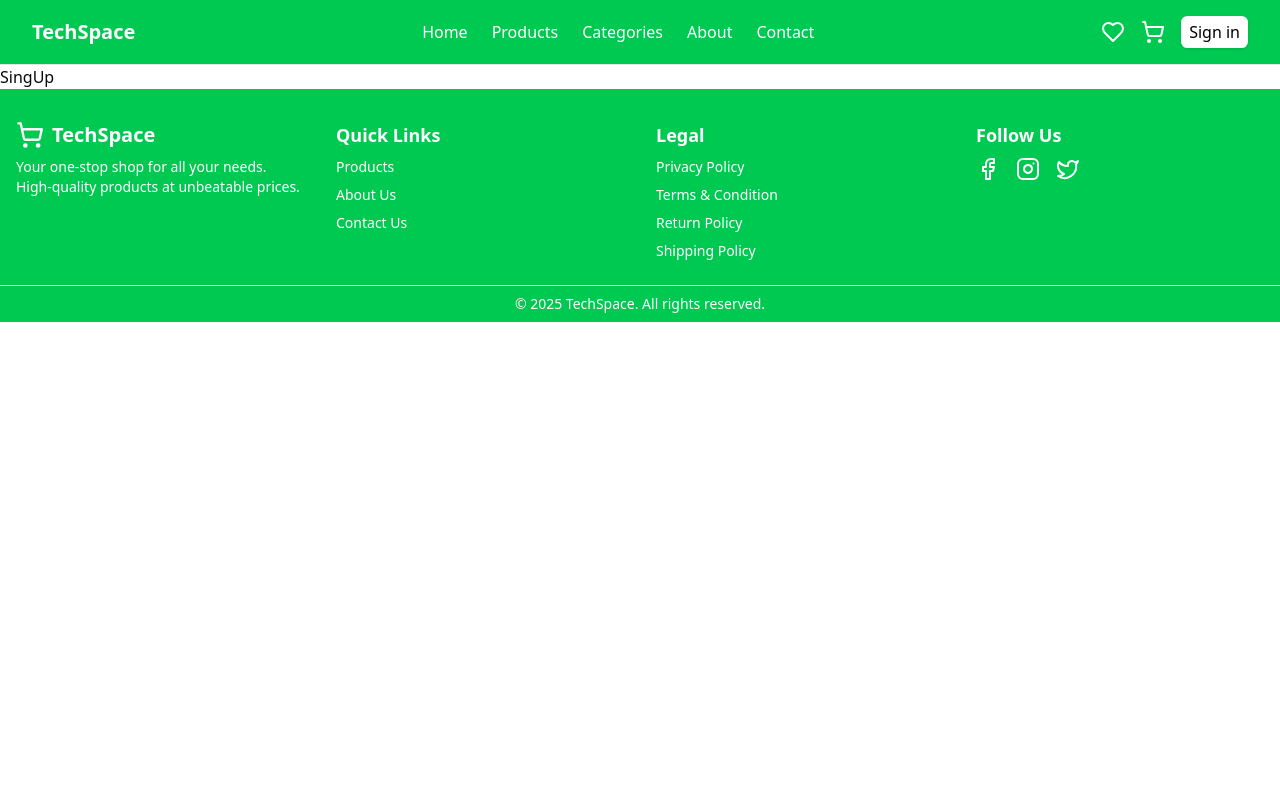
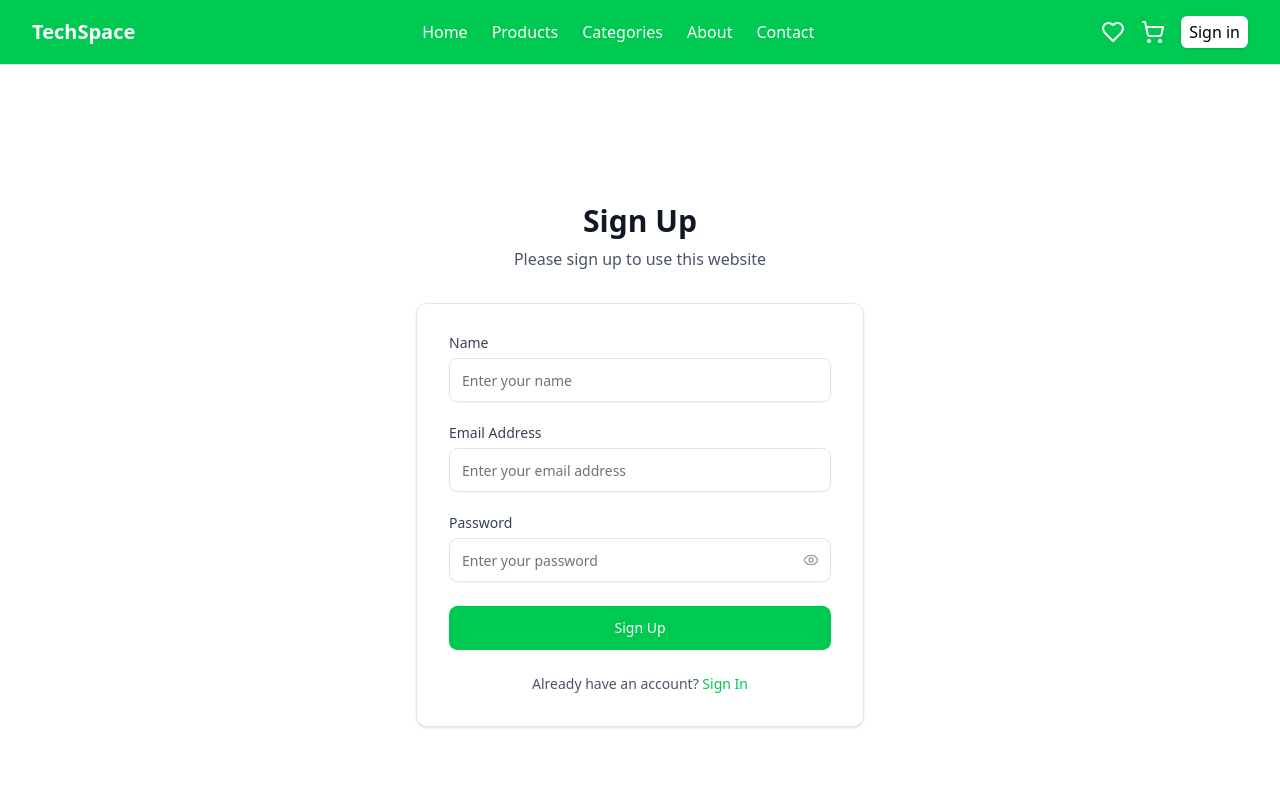
Before and after one commit to md-suhag/tech-space, a React (Vite) app: page /sign-up in a window 1280 px wide. Shown: the top 800 px of the page. Built offline with nearby package versions, Linux system fonts and the light colour scheme; no server answers.

Commit message:
Add: sign up page

```diff
--- a/src/pages/SignIn/SignIn.jsx
+++ b/src/pages/SignIn/SignIn.jsx
@@ -53,7 +53,7 @@ const SignIn = () => {
 
       // Show success message
       toast.success("Sign in successful!");
-
+      form.reset();
       // Redirect to dashboard or intended page
       navigate("/");
     } catch (error) {
--- a/src/pages/SignUp/SingUp.jsx
+++ b/src/pages/SignUp/SingUp.jsx
@@ -1,7 +1,222 @@
-import React from "react";
+import Container from "@/components/shared/Container";
+import { Button } from "@/components/ui/button";
+import {
+  Form,
+  FormControl,
+  FormDescription,
+  FormField,
+  FormItem,
+  FormLabel,
+  FormMessage,
+} from "@/components/ui/form";
+import { Input } from "@/components/ui/input";
+import React, { useState } from "react";
+import { useForm } from "react-hook-form";
+import { zodResolver } from "@hookform/resolvers/zod";
+import { Link, useNavigate } from "react-router-dom";
+import * as z from "zod";
+import { Eye, EyeOff, Loader2 } from "lucide-react";
+import { useRegisterMutation } from "@/redux/features/auth/authApi";
+
+import { toast } from "sonner";
+// Form validation schema
+const signUpSchema = z.object({
+  name: z.string().min(1, "Name is required"),
+  email: z
+    .string()
+    .min(1, "Email is required")
+    .email("Please enter a valid email address"),
+  password: z
+    .string()
+    .min(1, "Password is required")
+    .length(6, "Password must be at least 6 characters"),
+});
 
 const SingUp = () => {
-  return <div>SingUp</div>;
+  const [showPassword, setShowPassword] = useState(false);
+  const [register, { isLoading: isRegisterLoading }] = useRegisterMutation();
+
+  const navigate = useNavigate();
+
+  const form = useForm({
+    resolver: zodResolver(signUpSchema),
+    defaultValues: {
+      name: "",
+      email: "",
+      password: "",
+    },
+  });
+
+  const { isSubmitting } = form.formState;
+
+  async function onSubmit(values) {
+    try {
+      const result = await register(values).unwrap();
+
+      // Show success message
+      toast.success(result.message || "Sign up successful!");
+      form.reset();
+      navigate("/sign-in");
+    } catch (error) {
+      console.error("Sign up error:", error);
+      // Handle different types of errors
+      let errorMessage = "Invalid email or password. Please try again.";
+
+      if (error?.data?.message) {
+        errorMessage = error.data.message;
+      } else if (error?.message) {
+        errorMessage = error.message;
+      }
+
+      // Set form error
+      form.setError("root", {
+        type: "manual",
+        message: errorMessage,
+      });
+
+      // Also show toast error
+      toast.error(errorMessage);
+    }
+  }
+
+  const togglePasswordVisibility = () => {
+    setShowPassword(!showPassword);
+  };
+
+  return (
+    <Container>
+      <div className="min-h-screen flex items-center justify-center py-12 px-4 sm:px-6 lg:px-8">
+        <div className="max-w-md w-full space-y-8">
+          <div>
+            <h1 className="text-3xl font-bold text-center text-gray-900 mb-2">
+              Sign Up
+            </h1>
+            <p className="text-center text-gray-600">
+              Please sign up to use this website
+            </p>
+          </div>
+
+          <Form {...form}>
+            <form
+              onSubmit={form.handleSubmit(onSubmit)}
+              className="space-y-6 bg-white p-8 border border-gray-200 rounded-lg shadow-sm"
+            >
+              {/* Root error message */}
+              {form.formState.errors.root && (
+                <div className="bg-red-50 border border-red-200 text-red-600 px-4 py-3 rounded-md text-sm">
+                  {form.formState.errors.root.message}
+                </div>
+              )}
+
+              <FormField
+                control={form.control}
+                name="name"
+                render={({ field }) => (
+                  <FormItem>
+                    <FormLabel className="text-gray-700 font-medium">
+                      Name
+                    </FormLabel>
+                    <FormControl>
+                      <Input
+                        type="text"
+                        placeholder="Enter your name"
+                        className="h-11"
+                        disabled={isSubmitting}
+                        {...field}
+                      />
+                    </FormControl>
+                    <FormMessage />
+                  </FormItem>
+                )}
+              />
+              <FormField
+                control={form.control}
+                name="email"
+                render={({ field }) => (
+                  <FormItem>
+                    <FormLabel className="text-gray-700 font-medium">
+                      Email Address
+                    </FormLabel>
+                    <FormControl>
+                      <Input
+                        type="email"
+                        placeholder="Enter your email address"
+                        className="h-11"
+                        disabled={isSubmitting}
+                        {...field}
+                      />
+                    </FormControl>
+                    <FormMessage />
+                  </FormItem>
+                )}
+              />
+
+              <FormField
+                control={form.control}
+                name="password"
+                render={({ field }) => (
+                  <FormItem>
+                    <FormLabel className="text-gray-700 font-medium">
+                      Password
+                    </FormLabel>
+                    <FormControl>
+                      <div className="relative">
+                        <Input
+                          type={showPassword ? "text" : "password"}
+                          placeholder="Enter your password"
+                          className="h-11 pr-10"
+                          disabled={isSubmitting}
+                          {...field}
+                        />
+                        <button
+                          type="button"
+                          onClick={togglePasswordVisibility}
+                          className="absolute inset-y-0 right-0 pr-3 flex items-center text-gray-400 hover:text-gray-600"
+                          disabled={isSubmitting}
+                        >
+                          {showPassword ? (
+                            <EyeOff className="h-4 w-4" />
+                          ) : (
+                            <Eye className="h-4 w-4" />
+                          )}
+                        </button>
+                      </div>
+                    </FormControl>
+                    <FormMessage />
+                  </FormItem>
+                )}
+              />
+
+              <Button
+                type="submit"
+                className="w-full h-11  text-white font-medium"
+                disabled={isSubmitting}
+              >
+                {isSubmitting ? (
+                  <>
+                    <Loader2 className="mr-2 h-4 w-4 animate-spin" />
+                    Signing up...
+                  </>
+                ) : (
+                  "Sign Up"
+                )}
+              </Button>
+
+              <p className="text-center text-sm text-gray-600">
+                Already have an account?{" "}
+                <Link
+                  to="/sign-in"
+                  className="font-medium text-primary  hover:underline"
+                >
+                  Sign In
+                </Link>
+              </p>
+            </form>
+          </Form>
+        </div>
+      </div>
+    </Container>
+  );
 };
 
 export default SingUp;
```
